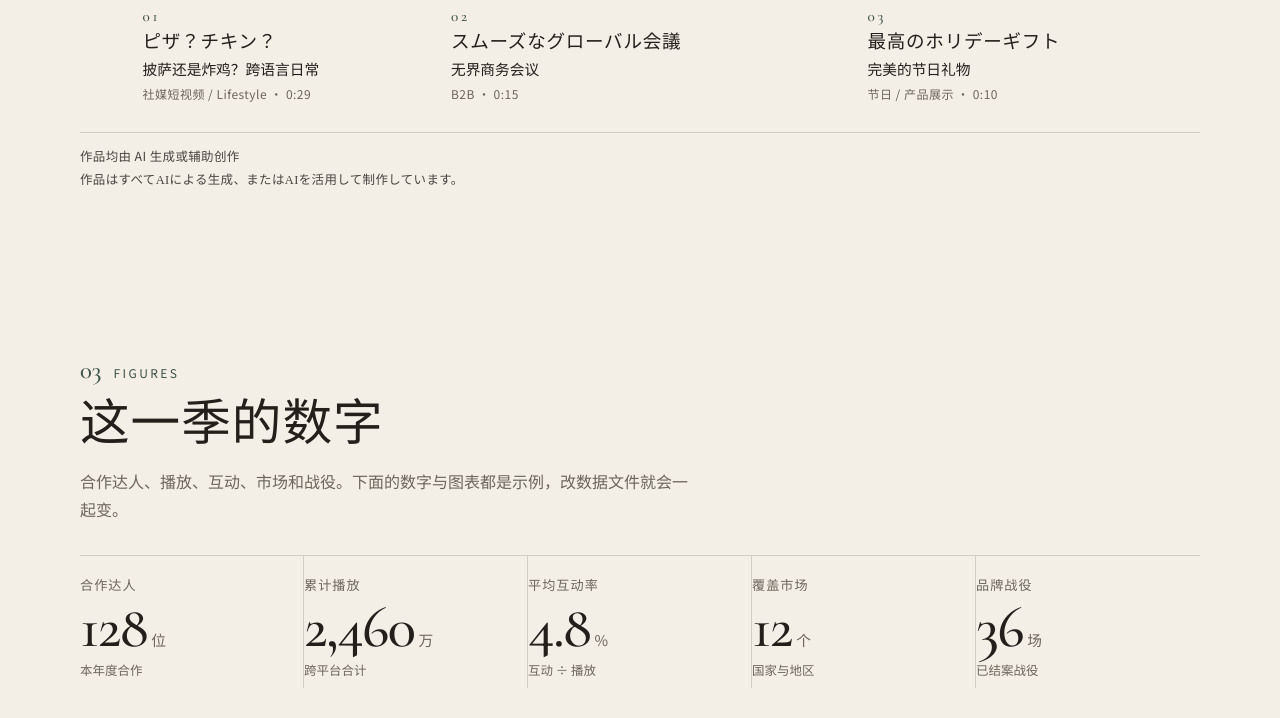
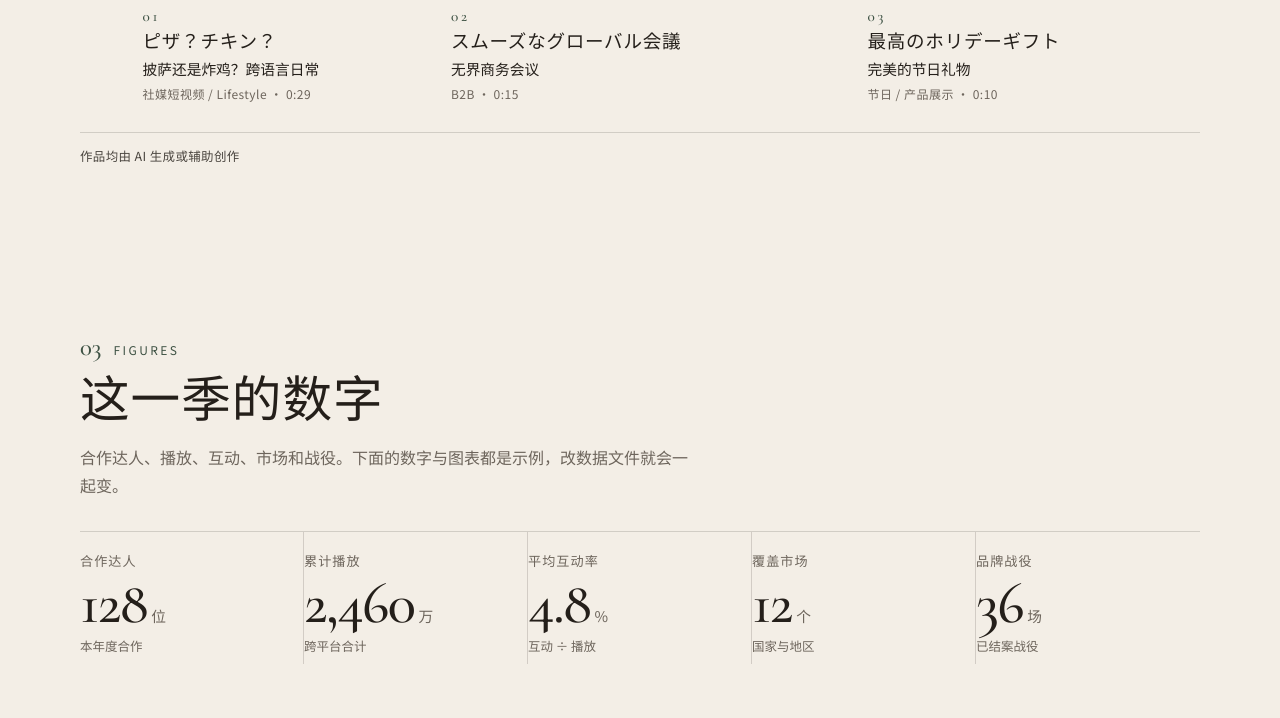
Before and after one commit to ginka-kaisya/portfoli, a website built with Vite: page index.html in a window 1280 px wide. Shown: the part 1580-2298 px from the top of the page. Built offline with nearby package versions, Linux system fonts and the light colour scheme.

Commit message:
Keep the AI disclaimer in Chinese only.
Drop the Japanese sentence under the featured films and under the gallery.

Co-authored-by: ginka-kaisya <ginka-kaisya@users.noreply.github.com>

```diff
--- a/src/main.ts
+++ b/src/main.ts
@@ -231,7 +231,7 @@ function reelHtml(): string {
 }
 
 function aiNoteHtml(): string {
-  return `<p class="ai-note"><span>作品均由 AI 生成或辅助创作</span><span lang="ja">作品はすべてAIによる生成、またはAIを活用して制作しています。</span></p>`;
+  return `<p class="ai-note">作品均由 AI 生成或辅助创作</p>`;
 }
 
 function seriesHtml(): string {
--- a/src/style.css
+++ b/src/style.css
@@ -617,12 +617,6 @@ h2 {
   line-height: 1.75;
 }
 
-.ai-note span { display: block; }
-
-.ai-note span + span {
-  margin-top: 0.12rem;
-  font-family: "Noto Serif JP", "Yu Mincho", "Noto Serif SC", serif;
-}
 
 .filters {
   display: flex;
```
